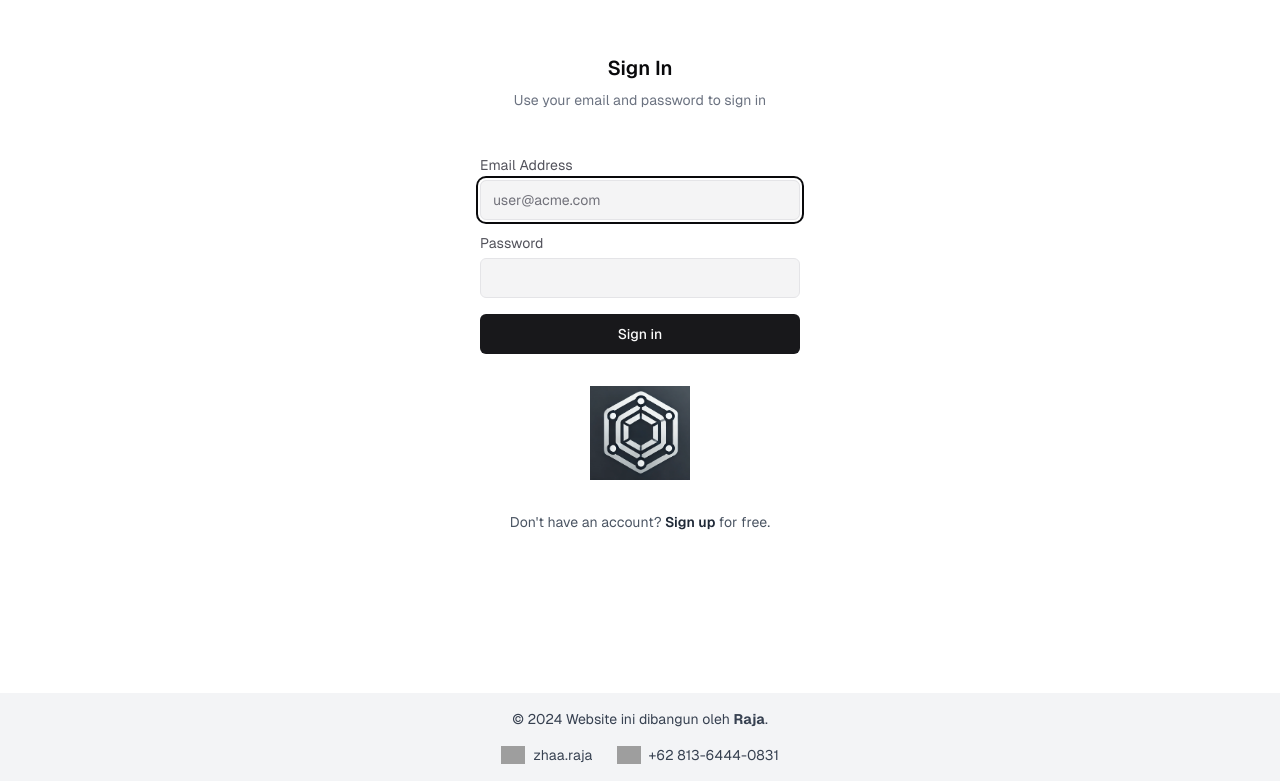
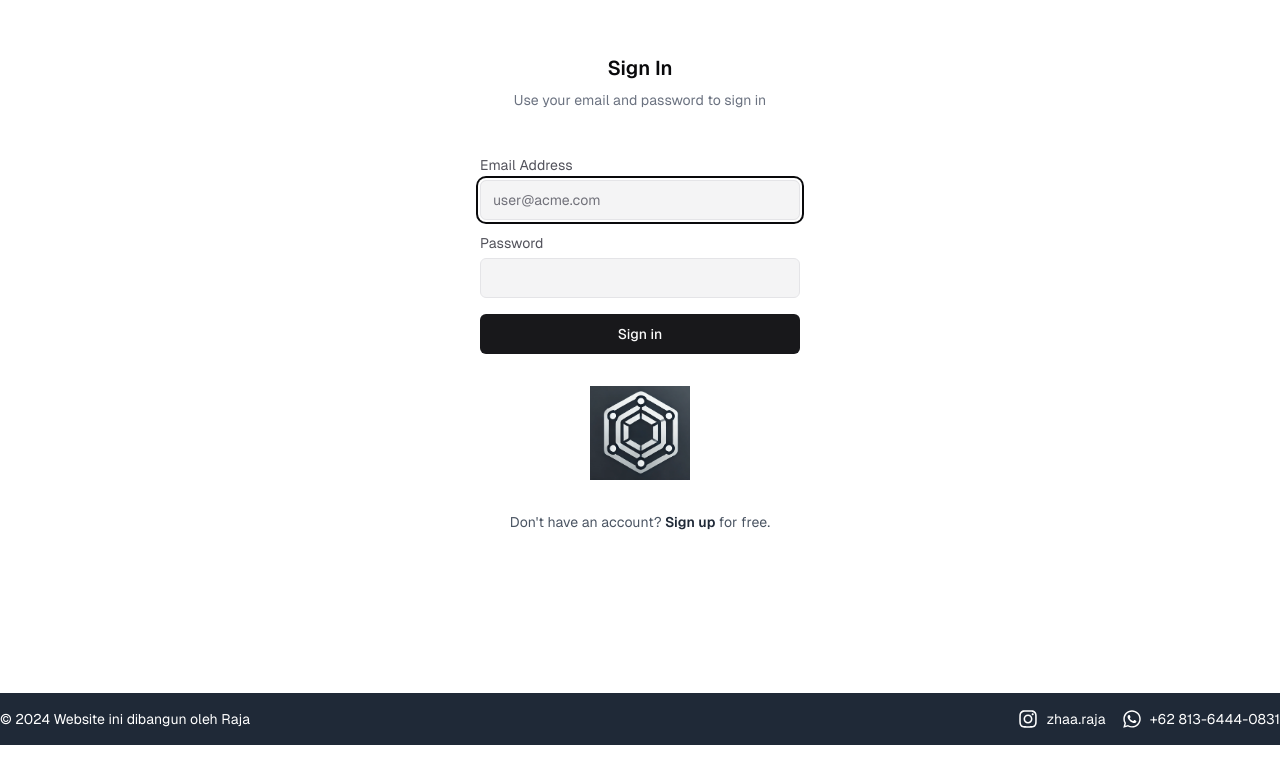
Before and after one commit to TaxCoding/nextjs-ai-chatbot, a Next.js app: page /login in a window 1280 px wide. Shown: the part 107-888 px from the top of the page. After the commit the page ends 852 px from the top, so only its background shows below. Built offline with nearby package versions, Linux system fonts and the light colour scheme; grey boxes are pictures that could not be loaded.

Commit message:
Update footer.tsx

```diff
--- a/components/footer.tsx
+++ b/components/footer.tsx
@@ -1,33 +1,33 @@
-import Image from 'next/image';
+import { FaInstagram, FaWhatsapp } from 'react-icons/fa';
 
-const Footer: React.FC = () => {
+export default function Footer() {
   return (
-    <footer className="flex flex-col items-center justify-center gap-4 p-4 bg-gray-100 dark:bg-zinc-900 text-sm text-gray-700 dark:text-zinc-400">
-      <p>
-        © 2024 Website ini dibangun oleh <strong>Raja</strong>.
+    <footer className="bg-gray-800 text-white py-4">
+      <div className="container mx-auto flex flex-col md:flex-row justify-between items-center">
+        <p className="text-sm">
+          © {new Date().getFullYear()} Website ini dibangun oleh Raja
         </p>
-      <div className="flex gap-6">
+        <div className="flex space-x-4 mt-2 md:mt-0">
           <a
             href="https://instagram.com/zhaa.raja/"
             target="_blank"
             rel="noopener noreferrer"
-          className="flex items-center gap-2"
+            className="flex items-center space-x-2"
           >
-          <Image src="/instagram-icon.png" alt="Instagram" width={24} height={24} />
-          zhaa.raja
+            <FaInstagram size={20} className="text-white" />
+            <span className="text-sm">zhaa.raja</span>
           </a>
           <a
             href="https://wa.me/6281364440831"
             target="_blank"
             rel="noopener noreferrer"
-          className="flex items-center gap-2"
+            className="flex items-center space-x-2"
           >
-          <Image src="/whatsapp-icon.png" alt="WhatsApp" width={24} height={24} />
-          +62 813-6444-0831
+            <FaWhatsapp size={20} className="text-white" />
+            <span className="text-sm">+62 813-6444-0831</span>
           </a>
+        </div>
       </div>
     </footer>
   );
-};
-
-export default Footer;
+}
```
Lines whose indentation alone changed are shown as unchanged.
